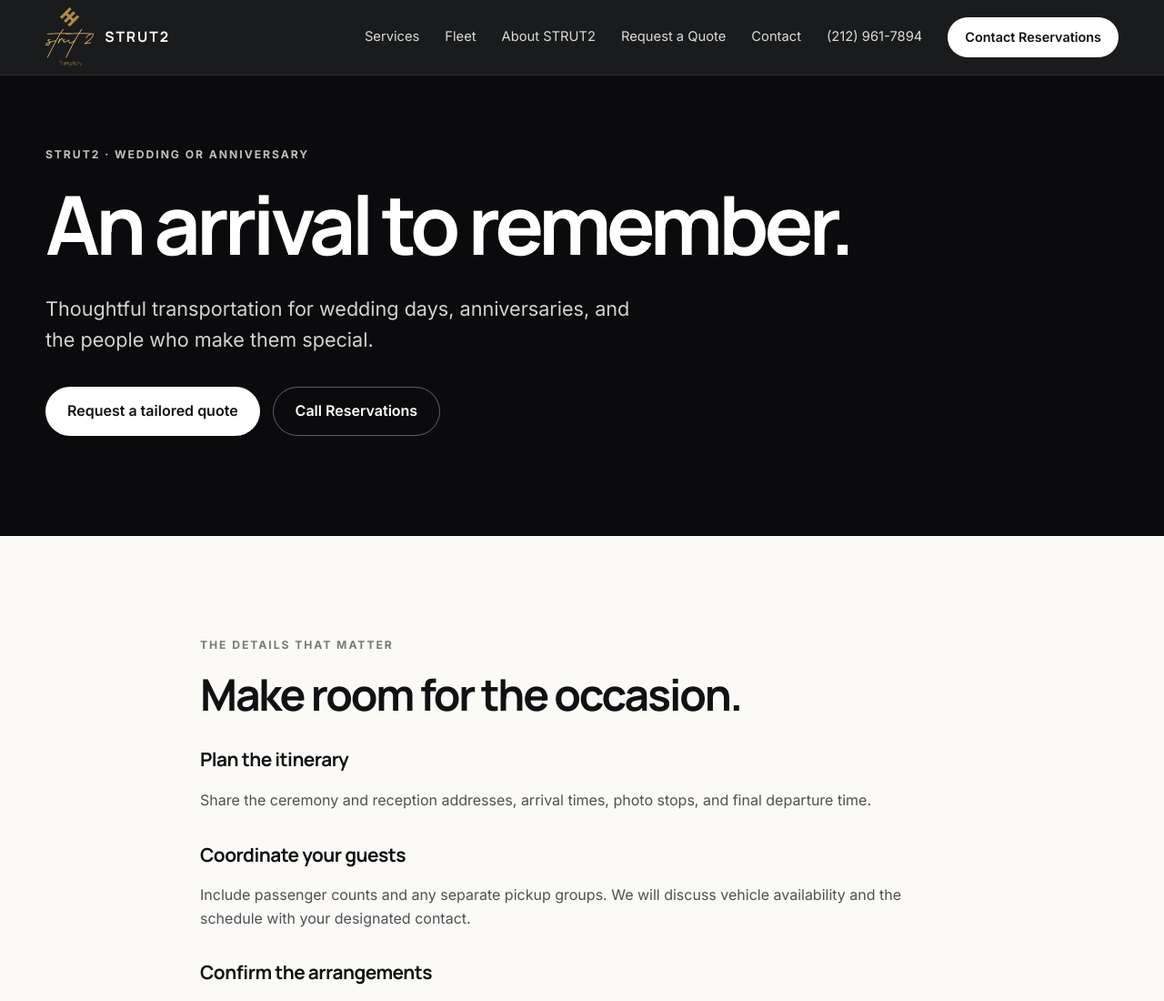
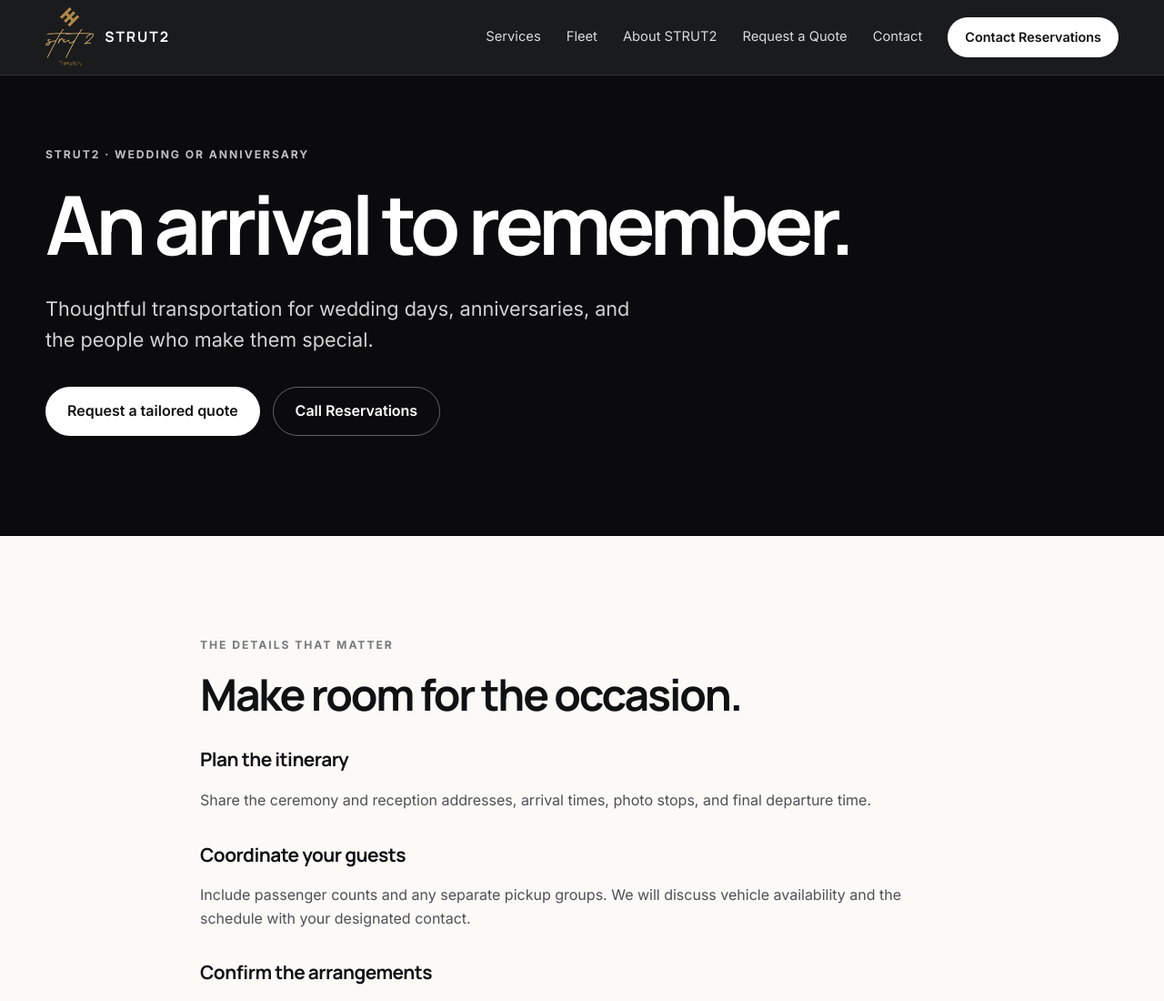
Before and after one commit to admin-st2/strut2, a plain HTML site: page weddings-anniversaries.html in a window 1280 px wide. Shown: the top 1100 px of the page at 91% size. Drawn offline with Linux system fonts and the light colour scheme.

Commit message:
Remove header phone number; retain footer and contact access

```diff
--- a/weddings-anniversaries.html
+++ b/weddings-anniversaries.html
@@ -42,7 +42,6 @@
         <a href="about.html">About STRUT2</a>
         <a href="contact.html#reservations">Request a Quote</a>
         <a href="contact.html">Contact</a>
-        <a class="nav-phone" href="tel:+12129617894">(212) 961-7894</a>
         <a class="btn btn-small btn-light" href="contact.html#reservations">Contact Reservations</a>
       </nav>
     </div>
```
